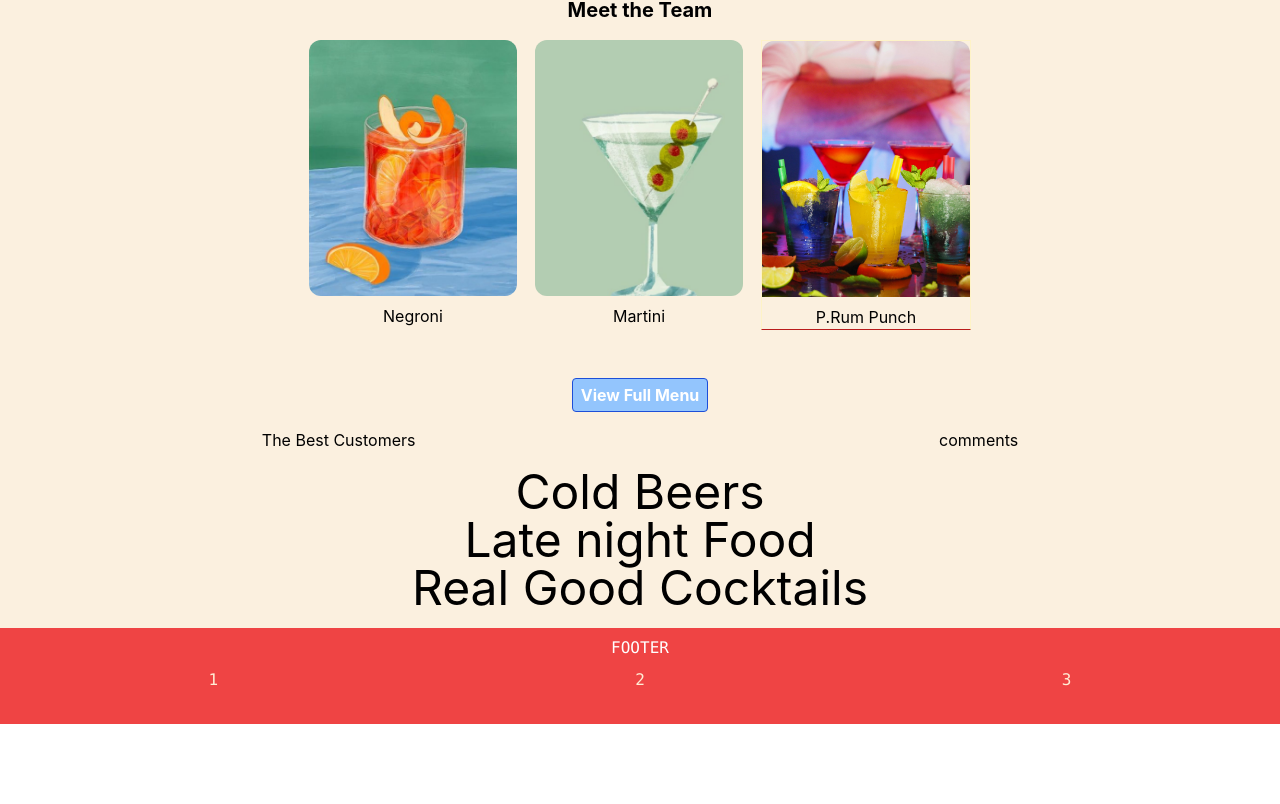
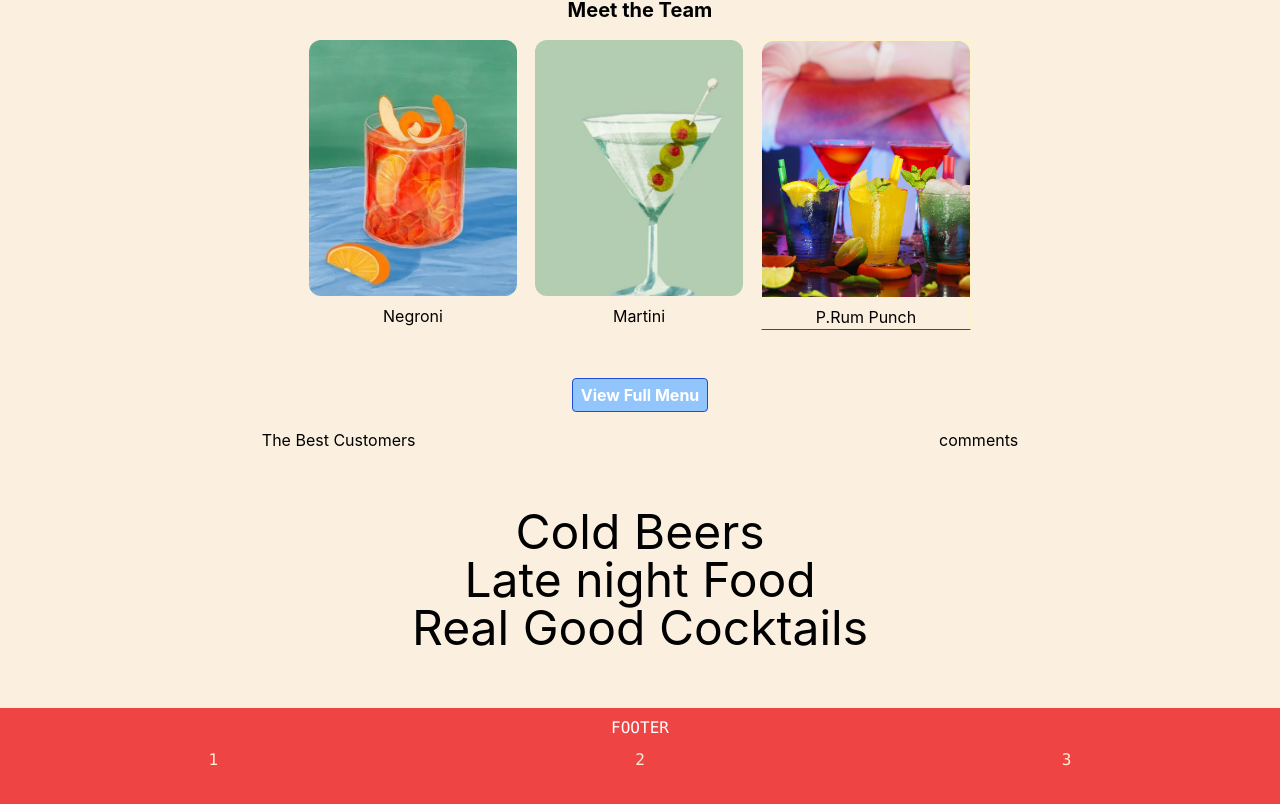
Before and after one commit to treva556/paradise-cocktails, a React (Create React App) app: page / in a window 1280 px wide. Shown: the part 2684-3488 px from the top of the page. Before the commit the page ends 3408 px from the top, so only its background shows below. Built offline with nearby package versions, Linux system fonts and the light colour scheme.

Commit message:
milestone 3

```diff
--- a/src/pages/home.js
+++ b/src/pages/home.js
@@ -284,7 +284,7 @@ function Home() {
         </div>
         </div>
 
-        <div className=' text-5xl p-4 pb'>
+        <div className=' text-5xl p-4 py-14 pb'>
           <p>
           Cold Beers
           <br/>
```
